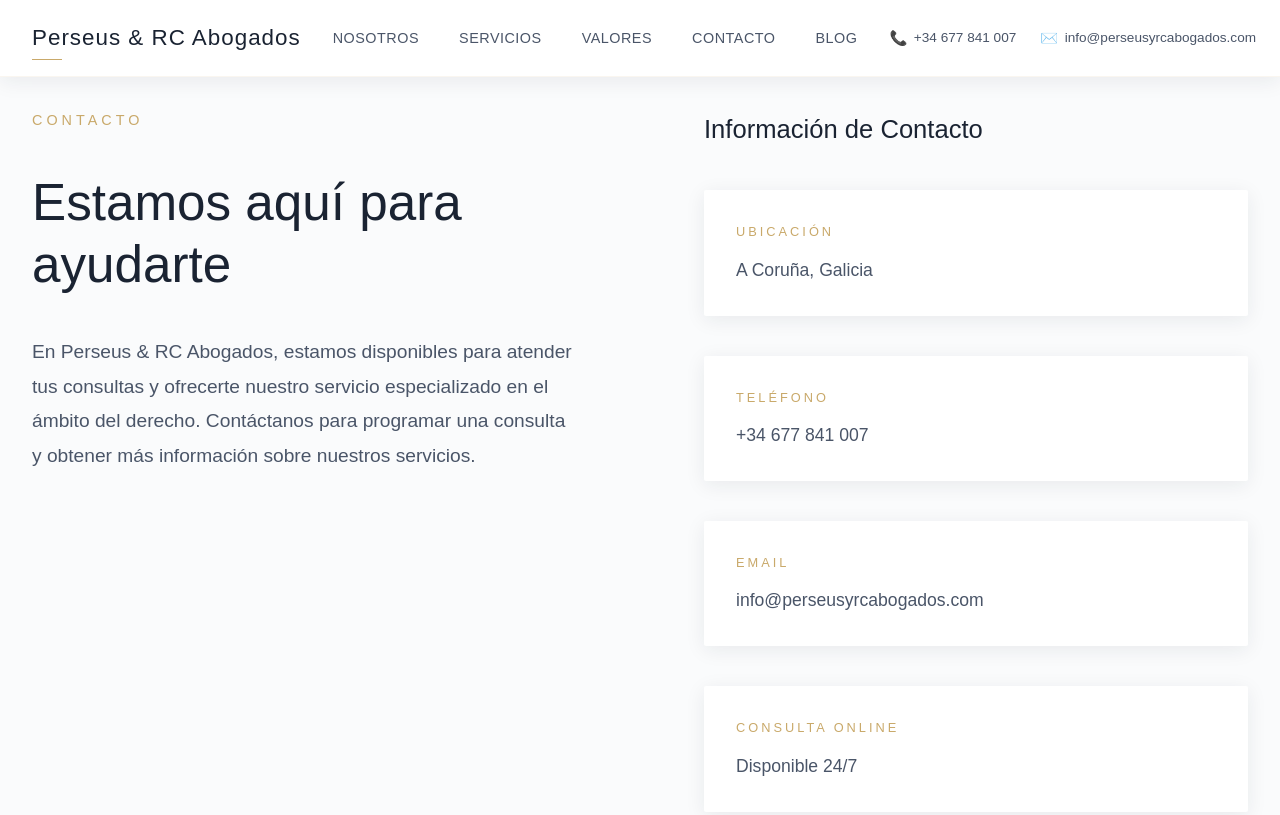
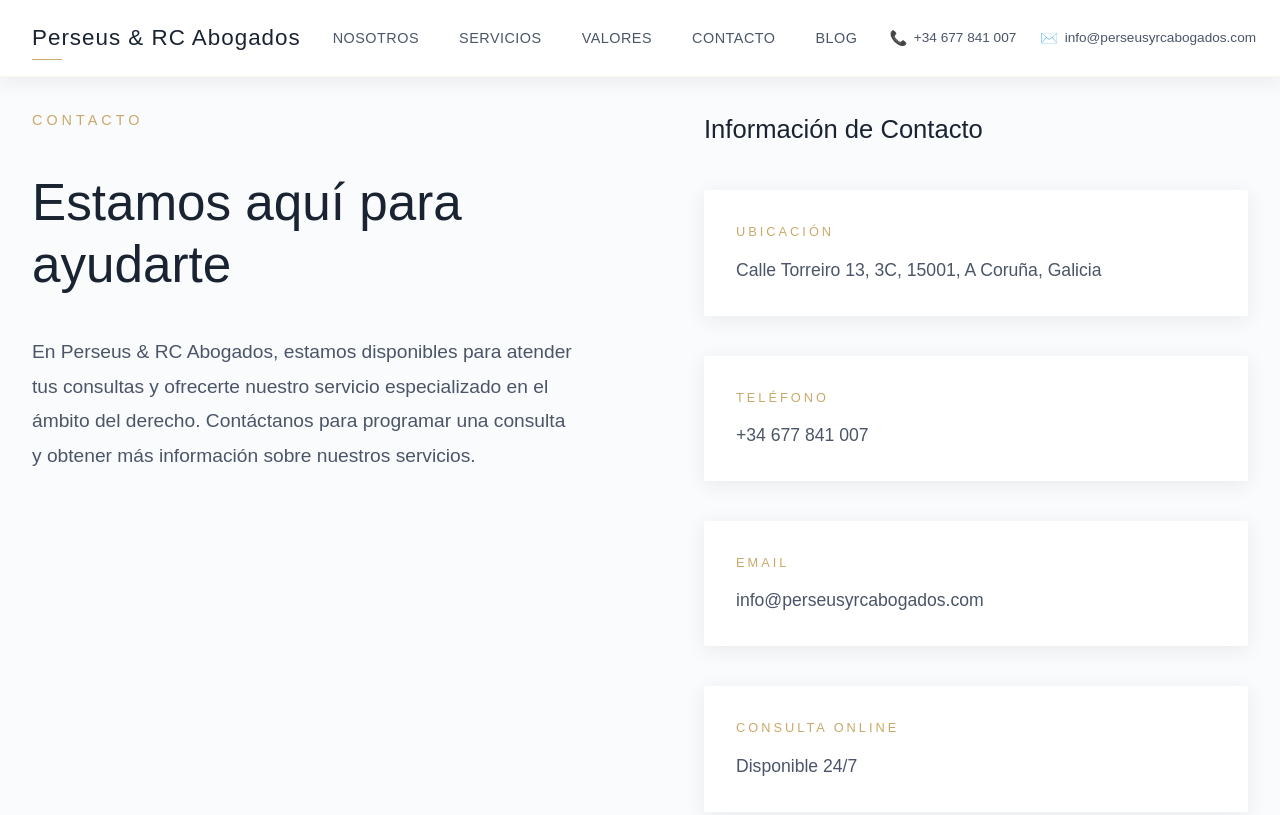
Before and after one commit to streaming10/Perseus_RC_abogados, a Jekyll site: the page built from index.md, in a window 1280 px wide and 900 px high, scrolled down 5670 px. Shown: the top 815 px of the window. Built offline with Jekyll 4.4.1, drawn with Linux system fonts in a browser that asks for light colours; some of the changed text lies outside the part shown.

Commit message:
Update _config.yml

```diff
--- a/_config.yml
+++ b/_config.yml
@@ -12,7 +12,7 @@
 # Información de contacto
 phone: "+34 677 841 007"
 email: "info@perseusyrcabogados.com"
-location: "A Coruña, Galicia"
+location: "Calle Torreiro 13, 3C, 15001, A Coruña, Galicia"
 country: "España"
 
 # SEO y Social Media
```
